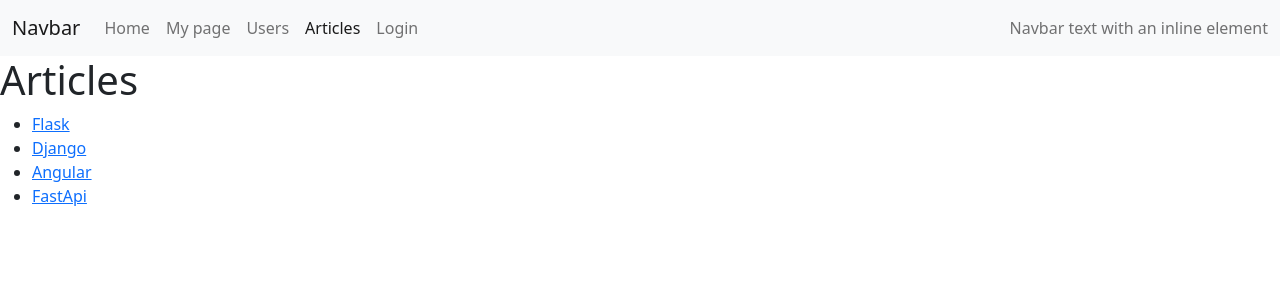
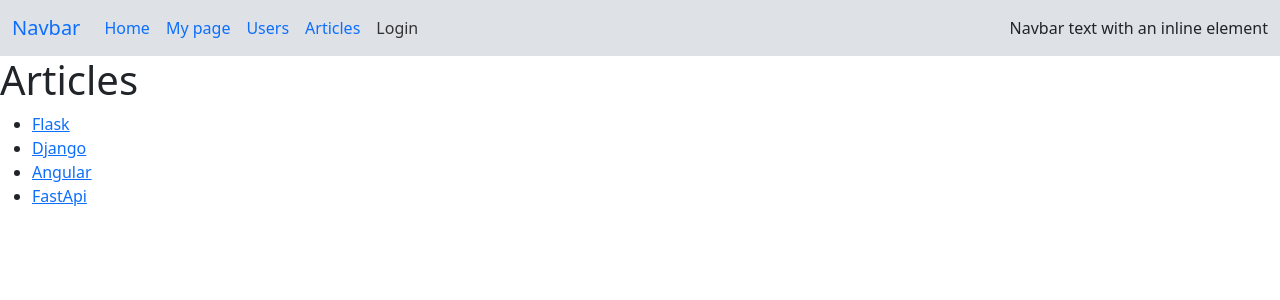
Before and after one commit to YanisMikulskis/Blog-Flask, a Flask app: page /articles/ in a window 1280 px wide. Shown: the top 300 px of the page. Run offline with Flask 3, Linux system fonts and the light colour scheme; some libraries are stand-ins or nearby versions.

```diff
--- a/blog/commands.py
+++ b/blog/commands.py
@@ -28,7 +28,7 @@ def create_users_command():
         names_users = ['admin', 'james', 'vitek']
         for name_user in names_users:
             if name_user == 'admin':
-                user = User(username=name_user, is_staff = True)
+                user = User(username='admin', is_staff = True)
             else:
                 user = User(username = name_user, name = f'{name_user} human')
 
--- a/blog/templates/navbar.html
+++ b/blog/templates/navbar.html
@@ -1,4 +1,4 @@
-<nav class="navbar navbar-expand-lg navbar-light bg-light">
+<nav class="navbar navbar-expand-lg" style="background-color: #dee2e6;">
     <div class="container-fluid">
         <a class="navbar-brand" href="{{ url_for('home') }}">Navbar</a>
         <button class="navbar-toggler" type="button" data-bs-toggle="collapse" data-bs-target="#navbarText"
@@ -16,15 +16,15 @@
 
                             <li class="nav-item">
                                 <a class="nav-link {% if request.endpoint == item.endpoint %}active{% endif %}"
-                            href="{{ url_for(item.endpoint) }}">{{ 'Login' }}</a>
+                            href="{{ url_for(item.endpoint) }}" style="color: #333;">{{ 'Login' }}</a>
                         </li>
                         {% endif %}
 
                     {% elif item.label == 'Logout' %}
                         {% if current_user.is_authenticated %}
-                            <li class="nav-item">
-                                <a class="nav-link {% if request.endpoint == item.endpoint %}active{% endif %}"
-                            href="{{ url_for(item.endpoint) }}">{{ 'Logout' }}</a>
+                            <li class="nav-item" >
+                                <a class="nav-link  {% if request.endpoint == item.endpoint %}active{% endif %}"
+                            href="{{ url_for(item.endpoint) }}" style="color: #333;">{{ 'Logout' }}</a>
                         </li>
                         {% endif %}
                     {% else %}
--- a/blog/views/auth.py
+++ b/blog/views/auth.py
@@ -30,7 +30,7 @@ def login():
 
 
 
-@auth_app.route('/logout/')
+@auth_app.route('/logout/', endpoint='logout')
 @login_required # доступ только для авторизованных
 def logout():
     logout_user()
```
Also changed, not shown: blog/models/article.py (deleted, +0 -14 lines), blog/models/user.py (+10 -6 lines), instance/db.sqlite.
